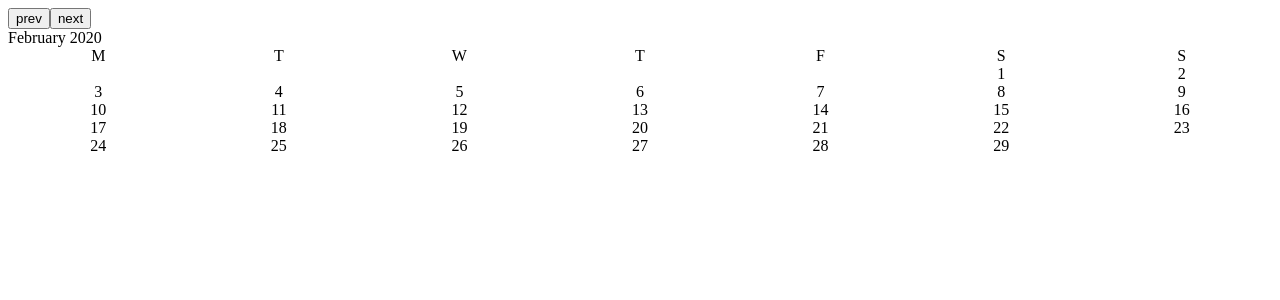
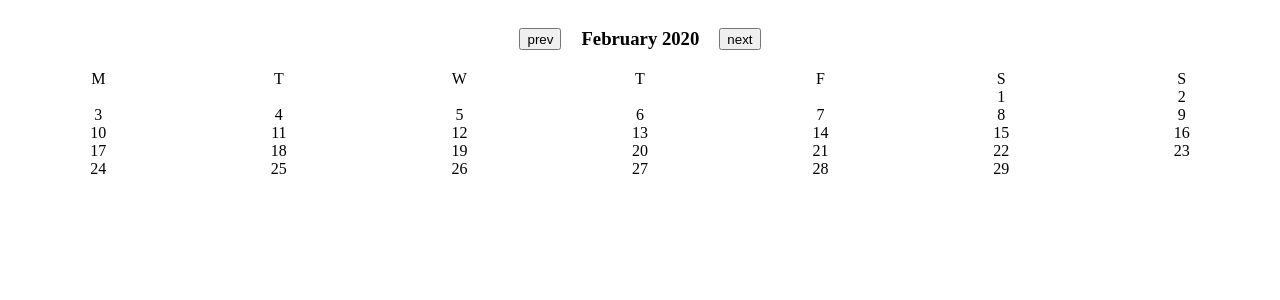
Before and after one commit to akeamwoods/DatePicker, a React (Create React App) app: page / in a window 1280 px wide. Shown: the top 300 px of the page. Built offline with nearby package versions, Linux system fonts and the light colour scheme; what typesafe-actions would draw is missing.

Commit message:
moved page date to inside controls and formatted

```diff
--- a/src/components/Controls/index.tsx
+++ b/src/components/Controls/index.tsx
@@ -1,13 +1,16 @@
 import React from "react";
 import { Wrapper } from "./style";
+import { format } from "date-fns";
 
 export const Controls: React.FC<{
+  date: Date;
   prevClicked: () => void;
   nextClicked: () => void;
-}> = ({ prevClicked, nextClicked }) => {
+}> = ({ date, prevClicked, nextClicked }) => {
   return (
     <Wrapper>
       <button onClick={prevClicked}>prev</button>
+      <h3>{format(date, "MMMM yyyy")}</h3>
       <button onClick={nextClicked}>next</button>
     </Wrapper>
   );
--- a/src/components/Controls/style.tsx
+++ b/src/components/Controls/style.tsx
@@ -2,4 +2,11 @@ import styled from "styled-components";
 
 export const Wrapper = styled.div`
   display: flex;
+  justify-content: center;
+  padding: 20px;
+
+  h3 {
+    margin: 0;
+    padding: 0 20px;
+  }
 `;
--- a/src/components/DatePicker/index.tsx
+++ b/src/components/DatePicker/index.tsx
@@ -1,5 +1,5 @@
 import React from "react";
-import { getDaysInMonth, startOfMonth, getDay, format } from "date-fns";
+import { getDaysInMonth, startOfMonth, getDay } from "date-fns";
 import { Wrapper, DayWrapper } from "./style";
 import { Date } from "./Date";
 import { Controls } from "../Controls";
@@ -24,8 +24,12 @@ export const DatePicker: React.FC<{
 
   return (
     <Wrapper>
-      <Controls prevClicked={prevClicked} nextClicked={nextClicked} />
-      {format(currentPageDate, "MMMM yyyy")}
+      <Controls
+        date={currentPageDate}
+        prevClicked={prevClicked}
+        nextClicked={nextClicked}
+      />
+
       <DayWrapper>
         {days.map((day, index) => (
           <Date key={index} day={day.toString()} />
```
